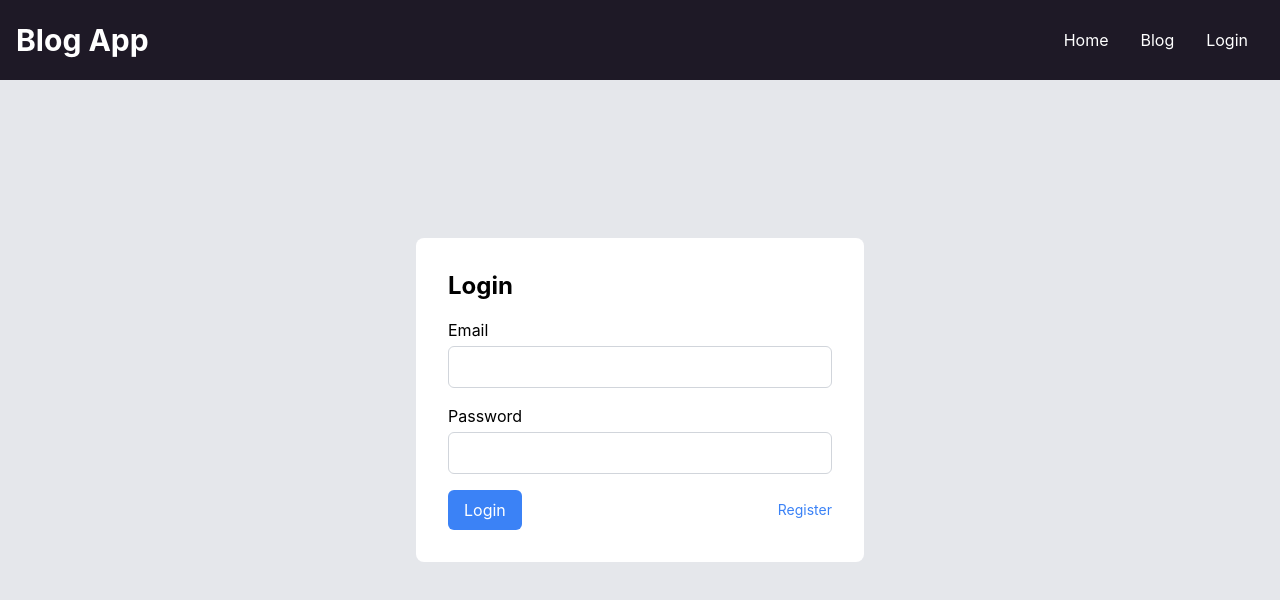
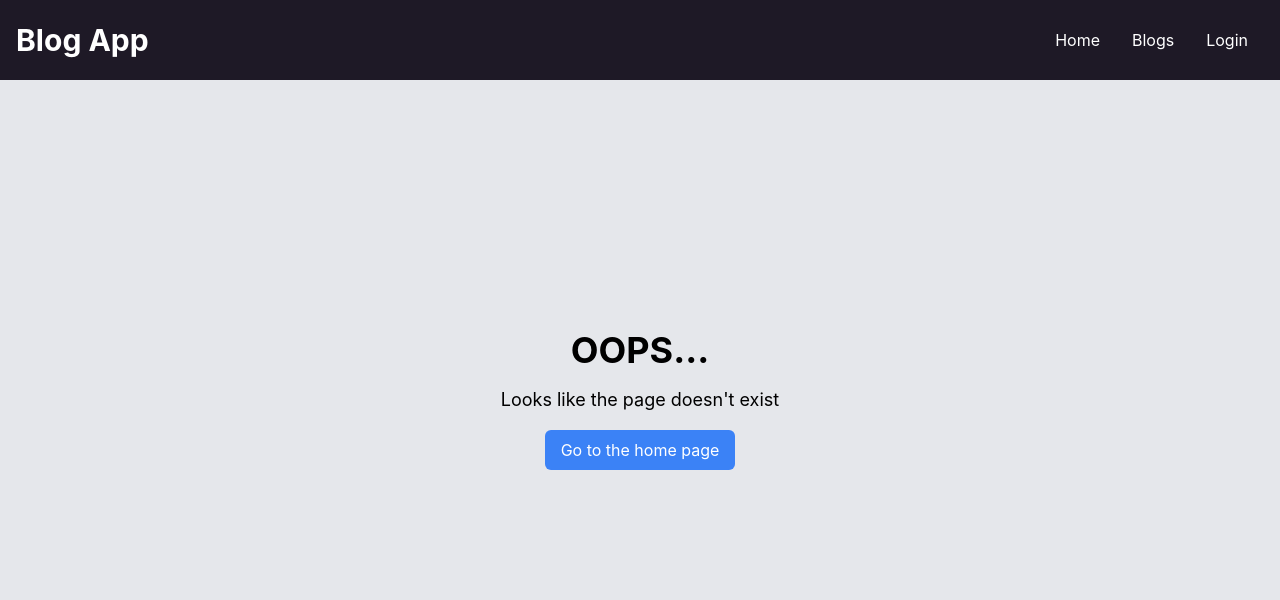
Before and after one commit to LeoN3K0/blog-frontend, a React (Create React App) app: page /login in a window 1280 px wide. Shown: the top 600 px of the page. Built offline with nearby package versions, Linux system fonts and the light colour scheme.

Commit message:
re setting up Login

```diff
--- a/package.json
+++ b/package.json
@@ -3,6 +3,7 @@
   "version": "0.1.0",
   "private": true,
   "dependencies": {
+    "axios": "^1.4.0",
     "react": "^18.2.0",
     "react-dom": "^18.2.0",
     "react-icons": "^4.9.0",
--- a/src/components/App.js
+++ b/src/components/App.js
@@ -2,7 +2,6 @@ import React from 'react';
 import { Routes, Route } from "react-router-dom";
 import '../styles/App.css';
 import NavBar from './NavBar';
-import Login from './Login';
 import Home from './Home';
 import NoMatch from './NoMatch';
 
@@ -12,8 +11,6 @@ function App() {
       <Routes>
         <Route path="/" element={<NavBar />}>
           <Route index element={<Home />} />
-          <Route path="login" element={<Login />} />
-
           <Route path="*" element={<NoMatch />} />
         </Route>
       </Routes>
--- a/src/components/Login.js
+++ /dev/null
@@ -1,58 +0,0 @@
-import React, { useState } from 'react';
-
-const Login = () => {
-  const [isRegistering, setIsRegistering] = useState(false);
-
-  const handleRegisterClick = () => {
-    setIsRegistering(!isRegistering);
-  };
-
-  return (
-    <div className="flex items-center justify-center min-h-screen bg-gray-200">
-      <div className={`max-w-md w-full p-8 bg-white rounded-lg ${isRegistering ? 'rotate-y-180' : ''}`}>
-        <h2 className="text-2xl font-bold mb-4">{isRegistering ? 'Register' : 'Login'}</h2>
-        <form>
-          {isRegistering && (
-            <div className="mb-4">
-              <label htmlFor="email" className="block mb-1">Email</label>
-              <input type="email" id="email" className="w-full border border-gray-300 rounded-md px-3 py-2" required />
-            </div>
-          )}
-          {!isRegistering && (
-            <div className="mb-4">
-              <label htmlFor="email" className="block mb-1">Email</label>
-              <input type="email" id="email" className="w-full border border-gray-300 rounded-md px-3 py-2" required />
-            </div>
-          )}
-          <div className="mb-4">
-            <label htmlFor="password" className="block mb-1">Password</label>
-            <input type="password" id="password" className="w-full border border-gray-300 rounded-md px-3 py-2" required />
-          </div>
-          {isRegistering && (
-            <div className="mb-4">
-              <label htmlFor="confirmPassword" className="block mb-1">Confirm Password</label>
-              <input type="password" id="confirmPassword" className="w-full border border-gray-300 rounded-md px-3 py-2" required />
-            </div>
-          )}
-          <div className="flex justify-between">
-            {isRegistering && (
-              <button type="submit" className="bg-blue-500 hover:bg-blue-600 text-white rounded-md px-4 py-2">
-                Register
-              </button>
-            )}
-            {!isRegistering && (
-              <button type="submit" className="bg-blue-500 hover:bg-blue-600 text-white rounded-md px-4 py-2">
-                Login
-              </button>
-            )}
-            <button type="button" className="text-blue-500 hover:text-blue-600 text-sm" onClick={handleRegisterClick}>
-              {isRegistering ? 'Login' : 'Register'}
-            </button>
-          </div>
-        </form>
-      </div>
-    </div>
-  );
-};
-
-export default Login;
--- a/src/components/NavBar.js
+++ b/src/components/NavBar.js
@@ -16,7 +16,7 @@ const NavBar = () => {
         {/*Menu*/}
         <ul className="hidden md:flex">
           <li className="border-white hover:border-b"><Link to="/">Home</Link></li>
-          <li className='border-white hover:border-b'><Link to="/blog">Blog</Link></li>
+          <li className='border-white hover:border-b'><Link to="/blogs">Blogs</Link></li>
           <li className='border-white hover:border-b'><Link to="/login">Login</Link></li>
         </ul>
 
@@ -28,7 +28,7 @@ const NavBar = () => {
         {/*Mobile Menu*/}
         <ul className={!nav ? 'hidden' : 'absolute top-0 left-0 w-full h-screen bg-[#1e1926] flex flex-col justify-center items-center'}>
           <li className="py-6 text-4xl border-white hover:border-b"><Link onClick={handleClick} to="/">Home</Link></li>
-          <li className="py-6 text-4xl border-white hover:border-b"><Link onClick={handleClick} to="/blog">Blog</Link></li>
+          <li className="py-6 text-4xl border-white hover:border-b"><Link onClick={handleClick} to="/blogs">Blogs</Link></li>
           <li className="py-6 text-4xl border-white hover:border-b"><Link onClick={handleClick} to="/login">Login</Link></li>
         </ul>
       </nav>
--- /dev/null
+++ b/src/helpers/axios_helper.js
@@ -0,0 +1,20 @@
+import axios from 'axios';
+
+export const getAuthToken = () => {
+    return window.localStorage.getItem('auth_token');
+}
+
+export const setAuthHeader = (token) => {
+    window.localStorage.setItem('auth_token', token);
+}
+
+axios.defaults.baseURL = 'http://localhost:8080'
+axios.defaults.headers.post["Content-Type"] = 'application/json'
+
+ export const request = (method, url, data) => {
+    return axios({
+        method: method,
+        url: url,
+        data: data
+    });
+}
```
Also changed, not shown: 1 other file (tests, documents, lock files or other folders).
